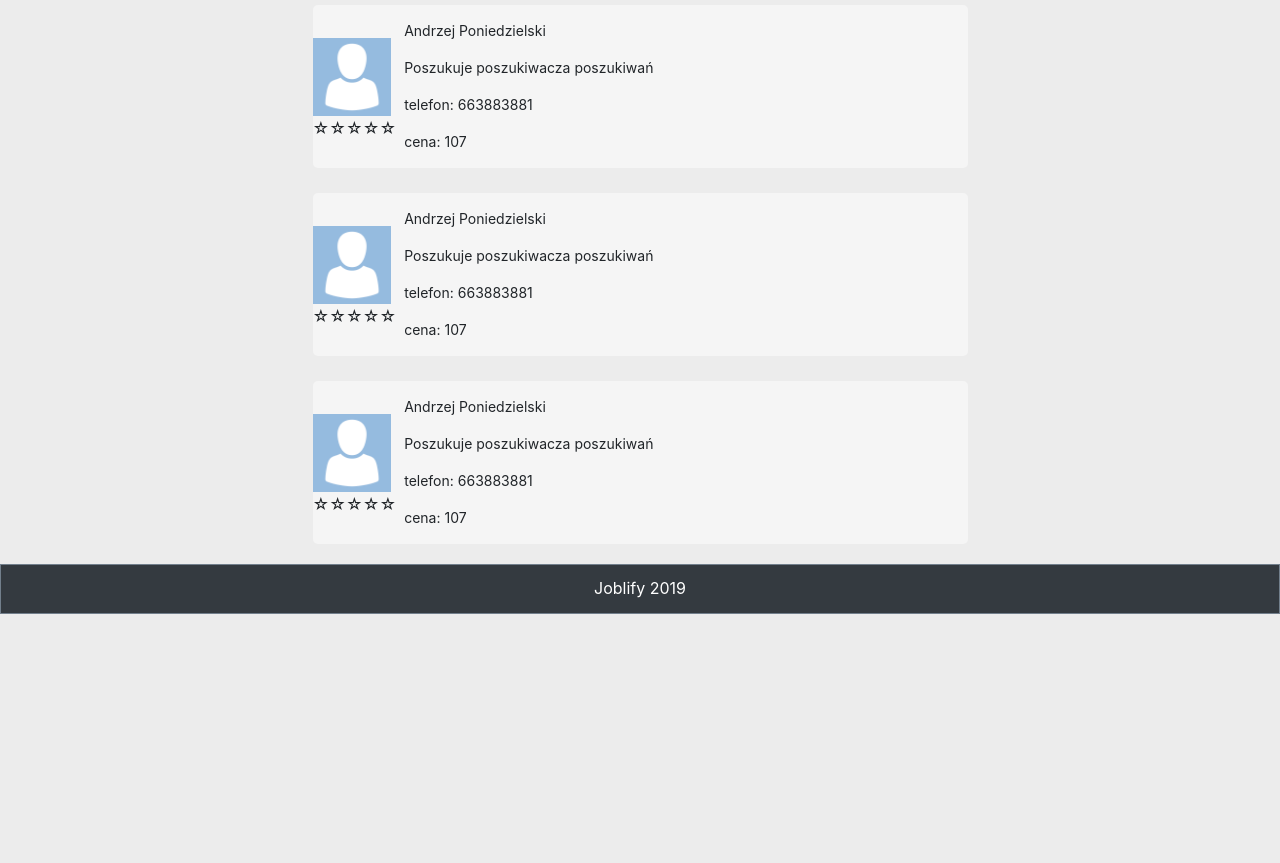
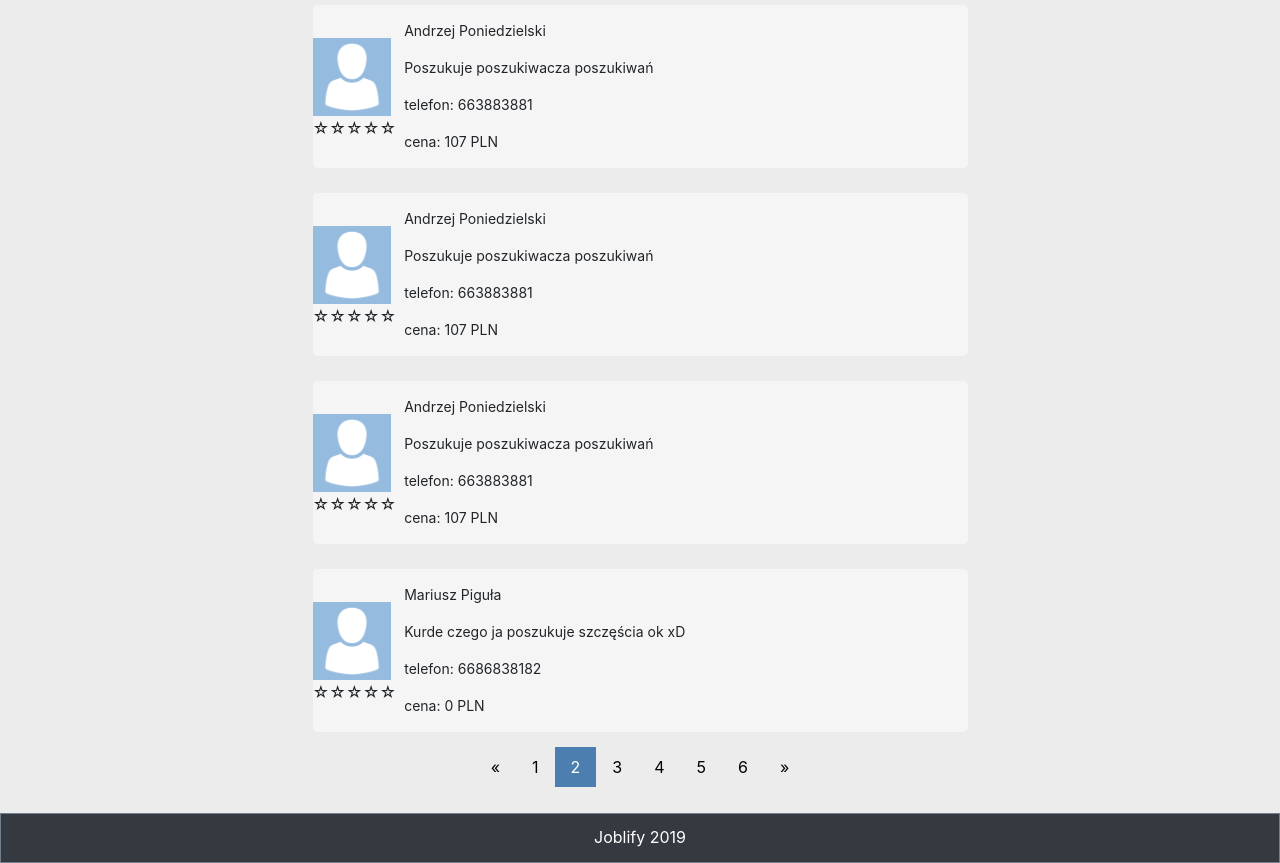
Before and after one commit to EnjoyTheNoise/Joblify.Spa, a React (Create React App) app: page /search/1 in a window 1280 px wide. Shown: the part 620-1483 px from the top of the page. Before the commit the page ends 1234 px from the top, so only its background shows below. Built offline with nearby package versions, Linux system fonts and the light colour scheme.

Commit message:
Added static pagination

```diff
--- a/src/components/SearchPage/Offer/Offer.js
+++ b/src/components/SearchPage/Offer/Offer.js
@@ -24,7 +24,7 @@ const Offer = props => {
         <p>{fullName}</p>
         <p>{props.description}</p>
         <p>telefon: {props.phone}</p>
-        <p>cena: {props.price}</p>
+        <p>cena: {props.price} PLN</p>
       </div>
     </div>
   );
--- a/src/components/SearchPage/SearchPage.css
+++ b/src/components/SearchPage/SearchPage.css
@@ -16,3 +16,24 @@
 .offers {
     height: auto;
 }
+
+
+.pagination {
+    margin-top: 15px;
+    text-align: center;
+    display: inline-block;
+}
+
+  .pagination a {
+    color: black;
+    float: left;
+    padding: 8px 16px;
+    text-decoration: none;
+  }
+
+  .pagination a.active {
+    background-color: rgb(76, 127, 175);
+    color: white;
+  }
+
+  .pagination a:hover:not(.active) {background-color: #ddd;}
--- a/src/components/SearchPage/SearchPage.js
+++ b/src/components/SearchPage/SearchPage.js
@@ -3,15 +3,10 @@ import "./SearchPage.css";
 import Offer from "./Offer/Offer";
 
 class SearchPage extends Component {
-
   render() {
-    // this.state.phrase = this.props.match.params.phrase;
-    // this.state.option = this.props.location.search.substring(8, 17);
-
     let option = "";
     if (this.props.option === "employers") option = "Pracodawcy";
     else option = "Pracobiorcy";
-
 
     return (
       <div className="row">
@@ -70,6 +65,26 @@ class SearchPage extends Component {
             phone="663883881"
             price="107"
           />
+          <Offer
+            firstName="Mariusz"
+            lastName="Piguła"
+            description="Kurde czego ja poszukuje szczęścia ok xD"
+            phone="6686838182"
+            price="0"
+          />
+
+          <div className="pagination">
+            <a href="#">&laquo;</a>
+            <a href="#">1</a>
+            <a className="active" href="#">
+              2
+            </a>
+            <a href="#">3</a>
+            <a href="#">4</a>
+            <a href="#">5</a>
+            <a href="#">6</a>
+            <a href="#">&raquo;</a>
+          </div>
         </div>
       </div>
     );
--- a/src/containers/SearchPageContainer.js
+++ b/src/containers/SearchPageContainer.js
@@ -41,9 +41,6 @@ export class SearchPageContainer extends Component {
 const mapStateToProps = state => ({
     isFetching: state.searchPage.isFetching,
     offers: state.searchPage.offers,
-    phrase: state.searchPage.phrase,
-    option: state.searchPage.option,
-    page: state.searchPage.page
 });
 
 const mapDispatchToProps = dispatch => ({
```
